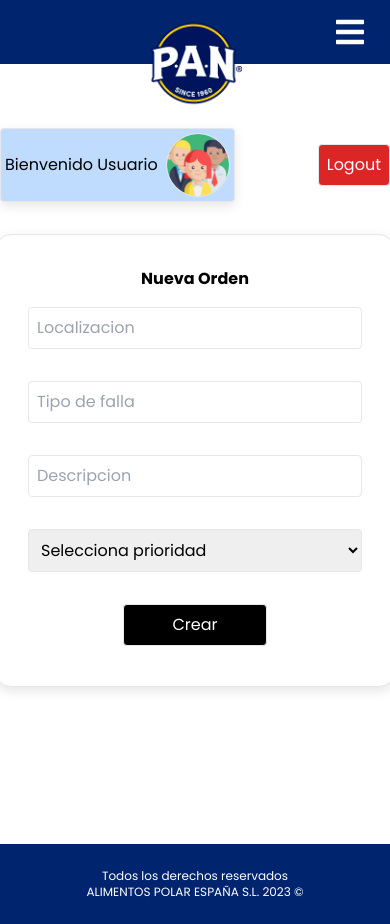
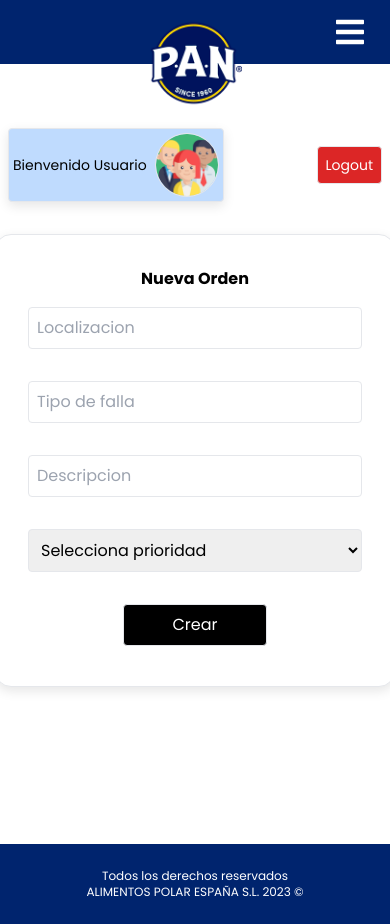
Before and after one commit to jerssongamboa04/front_sham, a React (Create React App) app: page / in a window 390 px wide. Built offline with nearby package versions, Linux system fonts and the light colour scheme; no server answers; sample sign-in values are in the browser's storage.

Commit message:
add responsive 2xl

```diff
--- a/src/Components/Header.jsx
+++ b/src/Components/Header.jsx
@@ -48,10 +48,10 @@ const Header = () => {
 
     return (
 
-        <header className='w-screen h-16 bg-[#00246E] flex items-center justify-between px-6 fixed top-0'>
+        <header className='2xl:h-20 w-screen h-16 bg-[#00246E] flex items-center justify-between px-6 fixed top-0'>
 
-            <div className="absolute left-1/3 top-4 ml-4 md:left-1/3 md:ml-52">
-                <img className='w-24 h-24' src={logo} alt={'LogoPan'} />
+            <div className="absolute left-1/3 top-4 ml-4 md:left-1/3 md:ml-52 2xl:ml-64 ">
+                <img className='2xl:w-32 2xl:h-32 w-24 h-24' src={logo} alt={'LogoPan'} />
             </div>
 
             {user && (
--- a/src/Components/UserId.jsx
+++ b/src/Components/UserId.jsx
@@ -7,7 +7,6 @@ const UserId = () => {
     const { id } = useParams();
     const [userId, setUserId] = useState('');
 
-    console.log(userId);
 
     useEffect(() => {
         const fetchUsers = async () => {
@@ -47,13 +46,14 @@ const UserId = () => {
 
 
     return (
-        <section className='min-h-screen flex flex-col pt-32 md:pt-24 '>
+        <section className='2xl:my-8 min-h-screen flex flex-col pt-32 md:pt-24 '>
             {userId.length === 0 ? (
                 <div className='p-4'>No Tienes Incidencias, <Link to='/incidents'><button className='text-blue-900 font-bold p-1 hover:text-black hover:bg-blue-500 hover:rounded-lg
             '>Comienza Ya!</button></Link></div>
 
             ) : <div>
-                <h1 className=" text-4xl md:my-6 font-bold md:text-5xl">Tus incidencias Diarias</h1>
+                <h2 className=" text-4xl md:my-6 font-bold md:text-5xl">incidencias Diarias</h2>
+                <h2 className='text-xl font-semibold text text-[#00246E] '>{capitalizeFirstLetter(userId[0].name)}</h2>
                 {userId ? (
                     <div className="flex flex-wrap items-center justify-center">
                         {userId.map((daily, i) => {
--- a/src/Pages/DailyIncidents.jsx
+++ b/src/Pages/DailyIncidents.jsx
@@ -81,7 +81,7 @@ const DailyIncidents = () => {
 
 
     return (
-        <section className='min-h-screen flex flex-col pt-32 md:pt-24 '>
+        <section className='2xl:my-8 min-h-screen flex flex-col pt-32 md:pt-24 '>
             {/* <h1 className=" text-4xl md:my-6 font-bold md:text-5xl">Incidencias Diarias</h1> */}
             <div className=" flex justify-center items-center flex-col ">
                 {error && <Alert message={error} />}
--- a/src/Pages/Home.jsx
+++ b/src/Pages/Home.jsx
@@ -35,14 +35,14 @@ const Home = () => {
 
   return (
     <div className='min-h-screen '>
-      <section className='flex justify-between items-center pt-32 md:pt-20 '>
-        <div className=" md:mx-6 font-poppins gap-2 text-black border rounded p-1 shadow-[rgba(0,0,0,0.1)0_4px_12px] bg-blue-200 flex justify-center items-center">
+      <section className='mx-2 flex justify-between items-center pt-32 md:pt-20 '>
+        <div className="2xl:p-2 2xl:text-2xl text-sm 2xl:my-8 md:mx-6 font-poppins gap-2 text-black border rounded p-1 shadow-[rgba(0,0,0,0.1)0_4px_12px] bg-blue-200 flex justify-center items-center">
           <h2>
             Bienvenido {user_api ? user_api.name : 'Usuario'} {/* Comprobación de user_api antes de acceder a sus propiedades */}
           </h2>
-          <img className='border rounded-full w-16 h-16' src={equipo} alt={"icon"} />
+          <img className='2xl:w-32 2xl:h-32 border rounded-full w-16 h-16' src={equipo} alt={"icon"} />
         </div>
-        <button onClick={handlelogout} className=" md:mx-6 text-white bg-red-600 border rounded p-2 " type="submit">Logout</button>
+        <button onClick={handlelogout} className="2xl:px-4 2xl:text-2xl 2xl:rounded-md text-sm md:mx-6 text-white bg-red-600 border rounded p-2 " type="submit">Logout</button>
 
       </section>
       <CreateIncident />
--- a/src/Pages/Users.jsx
+++ b/src/Pages/Users.jsx
@@ -31,7 +31,7 @@ const Users = () => {
 
     return (
 
-        <section className='min-h-screen flex flex-col pt-32 md:pt-24 '>
+        <section className='2xl:my-8 min-h-screen flex flex-col pt-32 md:pt-24 '>
             <h2 className="my-6 font-bold text-5xl">Usuarios</h2>
 
             {users ? (<div className="flex flex-wrap items-center justify-center">
--- a/src/Pages/WorkOrders.jsx
+++ b/src/Pages/WorkOrders.jsx
@@ -39,7 +39,7 @@ const WorkOrders = () => {
     }
 
     return (
-        <section className='min-h-screen flex flex-col pt-32 md:pt-24 '>
+        <section className='2xl:my-8 min-h-screen flex flex-col pt-32 md:pt-24 '>
             <h1 className=" text-4xl md:my-6 font-bold md:text-5xl">Ordenes de Trabajo</h1>
             {WorkOrders ? (
                 <div className="flex flex-wrap items-center justify-center">
```
